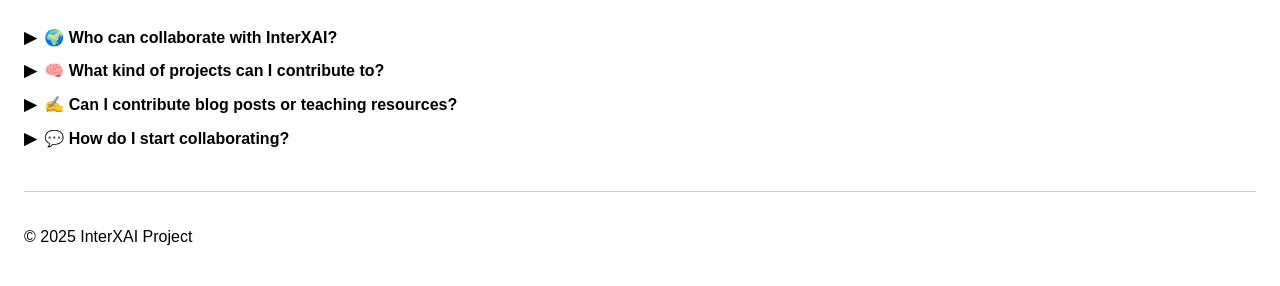
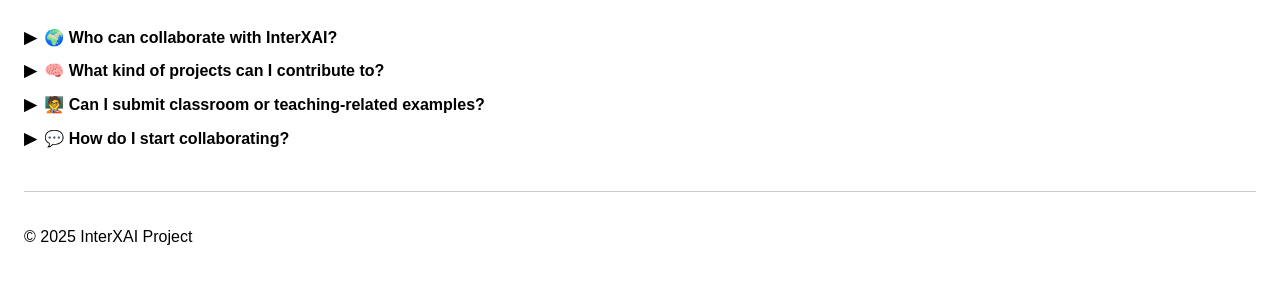
Before and after one commit to bfiliks/interxai.github.io, a Jekyll site: the page built from collaborate.md, in a window 1280 px wide. Shown: the part 656-942 px from the top of the page. Built offline with Jekyll 4.4.1, drawn with Linux system fonts in a browser that asks for light colours.

Commit message:
Update collaborate.md

```diff
--- a/collaborate.md
+++ b/collaborate.md
@@ -80,12 +80,13 @@
 </details>
 
 <details class="collapsible-help">
-  <summary>✍️ Can I contribute blog posts or teaching resources?</summary>
+  <summary>🧑‍🏫 Can I submit classroom or teaching-related examples?</summary>
   <div>
-    Yes! We welcome reflections, walkthroughs, student experiences, sample assignments, and classroom experiments using InterXAI.
-    These contributions will be featured on our [Blog](/blog/) and credited to you.
+    <p><strong>Yes!</strong> We welcome reflections, walkthroughs, student experiences, sample assignments, and classroom experiments using <strong>InterXAI</strong>.</p>
+    <p>These contributions will be featured on our <a href="{{ site.baseurl }}/blog/">Blog</a> and credited to you.</p>
   </div>
 </details>
+
 
 <details class="collapsible-help">
   <summary>💬 How do I start collaborating?</summary>
```
